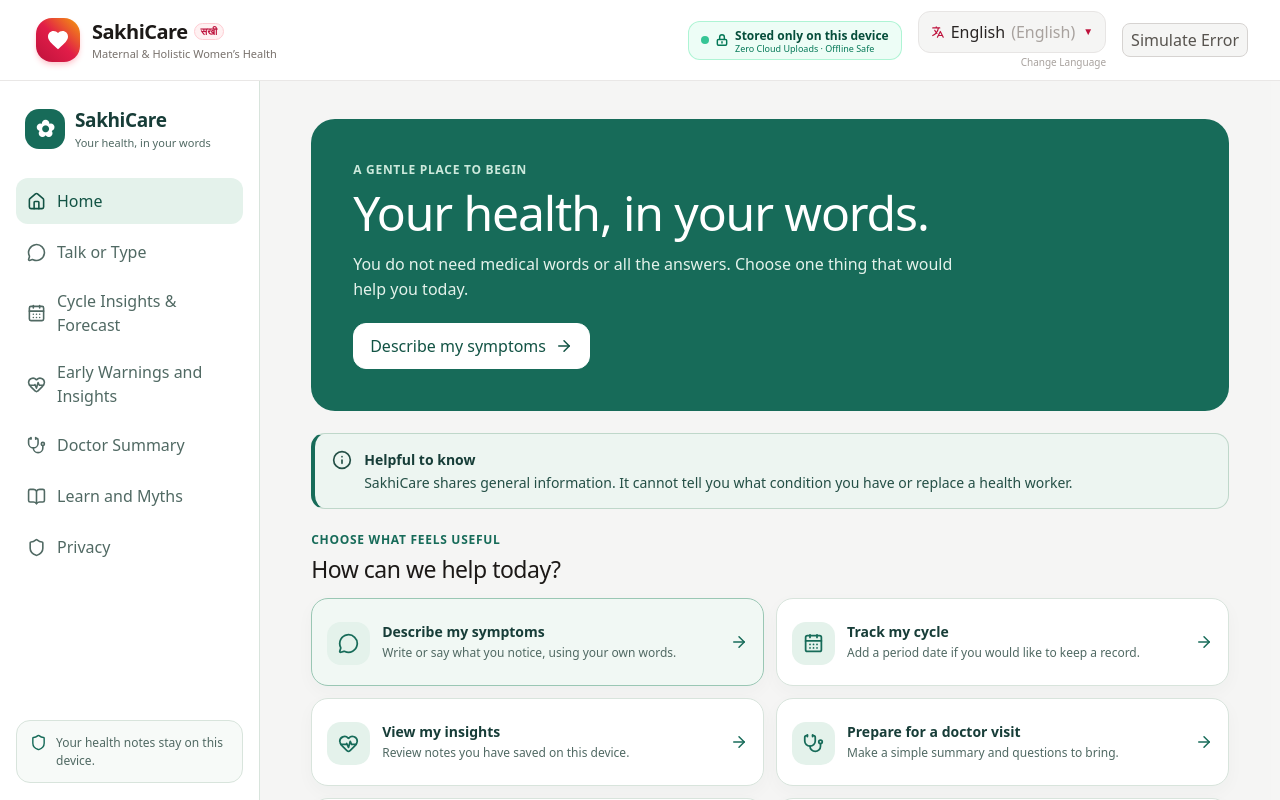
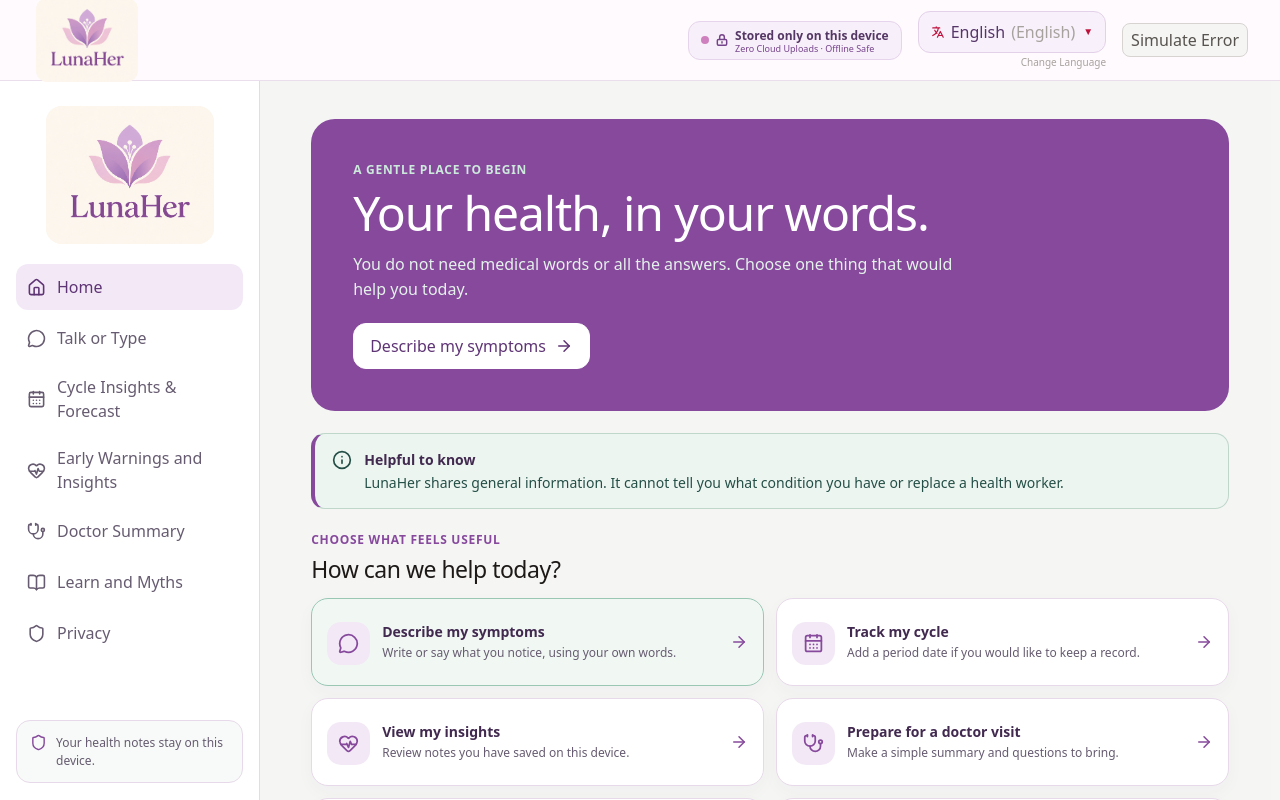
Before and after one commit to S-Chiranjeevi/Chaos, a React (Vite) app: page / in a window 1280 px wide. Shown: the top 800 px of the page. Built offline with nearby package versions, Linux system fonts and the light colour scheme.

Commit message:
Add LunaHer flower logo

```diff
--- a/src/App.jsx
+++ b/src/App.jsx
@@ -101,7 +101,7 @@
   }, []);
 
   useEffect(() => {
-    document.title = `${PAGE_TITLES[activePage]} · PCOS Saathi`;
+    document.title = `${PAGE_TITLES[activePage]} · LunaHer`;
     if (activePage !== 'home') {
       requestAnimationFrame(() => document.querySelector('[data-page-heading]')?.focus());
     }
@@ -203,7 +203,7 @@
           <main id="main-content" className="page-content" tabIndex="-1">
             {renderPage()}
             <footer className="page-footer">
-              <span>PCOS Saathi · A gentle, private place to begin</span>
+              <span>LunaHer · A gentle, private place to begin</span>
               <button type="button" onClick={() => navigate('privacy')}>
                 Privacy choices
               </button>
--- a/src/components/AssessmentView.jsx
+++ b/src/components/AssessmentView.jsx
@@ -36,7 +36,7 @@
             “These symptoms can sometimes occur with PCOS, but they can also have other causes.”
           </p>
           <p className="banner-subtext">
-            This is information, not a diagnosis. SakhiCare helps you organize your experiences and prepare for a safe, supportive conversation with a qualified healthcare professional.
+            This is information, not a diagnosis. LunaHer helps you organize your experiences and prepare for a safe, supportive conversation with a qualified healthcare professional.
           </p>
         </div>
       </div>
--- a/src/components/DisclaimerBanner.jsx
+++ b/src/components/DisclaimerBanner.jsx
@@ -7,7 +7,7 @@
       <Info size={20} aria-hidden="true" />
       <div>
         <strong>Helpful to know</strong>
-        <p>SakhiCare shares general information. It cannot tell you what condition you have or replace a health worker.</p>
+        <p>LunaHer shares general information. It cannot tell you what condition you have or replace a health worker.</p>
       </div>
     </aside>
   )
--- a/src/components/DoctorSummary.jsx
+++ b/src/components/DoctorSummary.jsx
@@ -87,7 +87,7 @@
     if (savedEntry && savedEntry.symptoms && savedEntry.symptoms.length > 0) {
       return {
         ...DEFAULT_DOCTOR_SUMMARY,
-        narrative: `I am sharing a summary of symptoms recorded in SakhiCare: "${savedEntry.rawTranscript}". I would like to discuss possible causes and whether further evaluation is appropriate.`,
+        narrative: `I am sharing a summary of symptoms recorded in LunaHer: "${savedEntry.rawTranscript}". I would like to discuss possible causes and whether further evaluation is appropriate.`,
         mainSymptoms: savedEntry.symptoms.map((s) => ({
           symptom: s.symptom,
           duration: s.duration || 'Not specified',
@@ -184,7 +184,7 @@
 8. PERSONAL NOTES:
    ${summaryData.userNotes || 'None added.'}
 
-NOTE: SakhiCare is an educational self-advocacy tool and does not provide clinical diagnosis.`
+NOTE: LunaHer is an educational self-advocacy tool and does not provide clinical diagnosis.`
   }, [summaryData])
 
   function handleCopy() {
--- a/src/components/HealthEntryExport.jsx
+++ b/src/components/HealthEntryExport.jsx
@@ -50,7 +50,7 @@
 ${healthEntry.assessment.questionsForDoctor?.map((q, i) => `${i + 1}. ${q}`).join('\n')}
 
 DISCLAIMER:
-This summary was organized using SakhiCare. It is educational information for self-advocacy. This is information, not a diagnosis.`
+This summary was organized using LunaHer. It is educational information for self-advocacy. This is information, not a diagnosis.`
 
     const blob = new Blob([summaryText], { type: 'text/plain;charset=utf-8' })
     const url = URL.createObjectURL(blob)
--- a/src/components/Navigation.jsx
+++ b/src/components/Navigation.jsx
@@ -6,8 +6,7 @@
   return (
     <aside className="desktop-navigation" aria-label="Main navigation">
       <a className="app-brand" href="#home" onClick={(event) => { event.preventDefault(); onNavigate('home') }}>
-        <span className="brand-flower" aria-hidden="true">✿</span>
-        <span>SakhiCare<small>Your health, in your words</small></span>
+        <span className="lunaher-logo-window lunaher-sidebar-logo"><img src="/lunaher-logo.png" alt="LunaHer" /></span>
       </a>
       <nav className="section-links">
         {MAIN_SECTIONS.map(({ id, label, icon: Icon }) => (
--- a/src/components/TalkOrType.jsx
+++ b/src/components/TalkOrType.jsx
@@ -230,8 +230,8 @@
       } catch (error) {
         const safetyBlocked = error instanceof AnalysisUnavailableError && /safety checks/i.test(error.message)
         setAnalysisFallbackMessage(safetyBlocked
-          ? 'The online response was hidden by safety checks, so SakhiCare used on-device guidance instead.'
-          : 'We could not use the online analysis service, so SakhiCare used private on-device symptom guidance instead.')
+          ? 'The online response was hidden by safety checks, so LunaHer used on-device guidance instead.'
+          : 'We could not use the online analysis service, so LunaHer used private on-device symptom guidance instead.')
       }
     }
 
--- a/src/components/layout/Header.jsx
+++ b/src/components/layout/Header.jsx
@@ -19,7 +19,7 @@
   const currentLangObj = SUPPORTED_LANGUAGES.find(l => l.code === currentLanguage) || SUPPORTED_LANGUAGES[0];
 
   return (
-    <header className="sticky top-0 z-40 bg-white/95 backdrop-blur-md border-b border-stone-200/90 shadow-xs">
+    <header className="sticky top-0 z-40 bg-white/95 backdrop-blur-md border-b border-stone-200/90 shadow-xs lunaher-header">
       <div className="max-w-7xl mx-auto px-4 sm:px-6 lg:px-8 h-16 sm:h-20 flex items-center justify-between gap-2 sm:gap-4">
 
         {/* Left: Logo & Brand */}
@@ -27,29 +27,10 @@
           <button
             type="button"
             onClick={onNavigateHome}
-            className="flex items-center gap-3 text-left group focus:outline-none focus:ring-2 focus:ring-rose-500 rounded-xl p-1"
-            aria-label="SakhiCare Home - Return to main dashboard"
+            className="flex items-center gap-3 text-left group focus:outline-none rounded-xl p-1 lunaher-brand-button"
+            aria-label="LunaHer Home - Return to main dashboard"
           >
-            {/* Logo Emblem */}
-            <div className="w-10 h-10 sm:w-11 sm:h-11 rounded-2xl bg-gradient-to-tr from-rose-700 via-rose-600 to-amber-500 flex items-center justify-center text-white shadow-md shadow-rose-200 group-hover:scale-105 transition-transform">
-              <svg className="w-6 h-6" viewBox="0 0 24 24" fill="currentColor">
-                <path d="M12 21.35l-1.45-1.32C5.4 15.36 2 12.28 2 8.5 2 5.42 4.42 3 7.5 3c1.74 0 3.41.81 4.5 2.09C13.09 3.81 14.76 3 16.5 3 19.58 3 22 5.42 22 8.5c0 3.78-3.4 6.86-8.55 11.54L12 21.35z" />
-              </svg>
-            </div>
-
-            <div>
-              <div className="flex items-center gap-1.5">
-                <span className="text-lg sm:text-xl font-extrabold text-stone-900 tracking-tight group-hover:text-rose-700 transition-colors">
-                  SakhiCare
-                </span>
-                <span className="text-[10px] font-bold text-rose-700 bg-rose-50 border border-rose-200 px-1.5 py-0.2 rounded-full hidden sm:inline-block">
-                  सखी
-                </span>
-              </div>
-              <p className="text-[11px] text-stone-500 hidden sm:block">
-                Maternal & Holistic Women’s Health
-              </p>
-            </div>
+            <span className="lunaher-logo-window lunaher-header-logo"><img src="/lunaher-logo.png" alt="" /></span>
           </button>
         </div>
 
@@ -58,7 +39,7 @@
 
           {/* Privacy Indicator */}
           <div
-            className="flex items-center gap-1.5 px-2.5 py-1.5 sm:px-3 sm:py-1.5 bg-emerald-50/90 border border-emerald-200/90 rounded-xl text-emerald-900 text-xs shadow-xs"
+            className="flex items-center gap-1.5 px-2.5 py-1.5 sm:px-3 sm:py-1.5 bg-emerald-50/90 border border-emerald-200/90 rounded-xl text-emerald-900 text-xs shadow-xs lunaher-privacy-indicator"
             title="All health records, audio notes, and logs remain strictly encrypted on this device."
             role="status"
             aria-label="Device Privacy: Stored only on this device"
@@ -82,7 +63,7 @@
             <button
               type="button"
               onClick={onOpenLanguageSelector}
-              className="flex items-center gap-1.5 px-2.5 py-1.5 sm:px-3 sm:py-2 bg-stone-100 hover:bg-rose-50 hover:border-rose-300 border border-stone-200 rounded-xl text-stone-800 text-xs font-semibold transition-all focus:outline-none focus:ring-2 focus:ring-rose-500"
+              className="flex items-center gap-1.5 px-2.5 py-1.5 sm:px-3 sm:py-2 bg-stone-100 hover:bg-rose-50 hover:border-rose-300 border border-stone-200 rounded-xl text-stone-800 text-xs font-semibold transition-all focus:outline-none lunaher-language-button"
               aria-label={`Current language is ${currentLangObj.name}. Click to change language.`}
             >
               <svg className="w-3.5 h-3.5 text-rose-700 flex-shrink-0" fill="none" viewBox="0 0 24 24" stroke="currentColor">
--- a/src/data/translations.js
+++ b/src/data/translations.js
@@ -29,7 +29,7 @@
     disclaimer: {
       standard: 'This is information, not a diagnosis.',
       pcosGuidance: 'These symptoms can sometimes occur with PCOS, but they can also have other causes.',
-      full: 'SakhiCare is an informational tool and does not provide clinical diagnosis or treatment. Always consult a certified medical practitioner or gynecologist for diagnosis and clinical care.'
+      full: 'LunaHer is an informational tool and does not provide clinical diagnosis or treatment. Always consult a certified medical practitioner or gynecologist for diagnosis and clinical care.'
     },
     nav: {
       home: 'Home',
--- a/src/layout.css
+++ b/src/layout.css
@@ -1,12 +1,12 @@
 .sakhi-layout {
-  --layout-ink: #173d38;
-  --layout-muted: #506963;
-  --layout-green: #176b59;
-  --layout-green-dark: #125344;
-  --layout-paper: #f6f8f2;
-  --layout-line: #d8e4dc;
+  --layout-ink: #41294f;
+  --layout-muted: #665b70;
+  --layout-green: #86499c;
+  --layout-green-dark: #5f3475;
+  --layout-paper: #fffaf6;
+  --layout-line: #e8d9ea;
   --layout-surface: #fff;
-  --layout-mint: #e4f2eb;
+  --layout-mint: #f3e9f6;
   --layout-warning: #762f26;
   --layout-warning-bg: #fff0ed;
   display: block;
@@ -19,14 +19,25 @@
 .sakhi-layout *, .sakhi-layout *::before, .sakhi-layout *::after { box-sizing: border-box; }
 .sakhi-layout button, .sakhi-layout input, .sakhi-layout textarea, .sakhi-layout select { font: inherit; }
 .sakhi-layout button { cursor: pointer; }
-.sakhi-layout :focus-visible { outline: 3px solid #c0841a; outline-offset: 3px; }
+.sakhi-layout :focus-visible { outline: 3px solid #bd78c7; outline-offset: 3px; }
 .skip-link { position: fixed; z-index: 1000; top: 10px; left: 10px; padding: 10px 14px; background: #fff; color: #173d38; border: 2px solid #176b59; border-radius: 10px; transform: translateY(-150%); }
 .skip-link:focus { transform: translateY(0); }
 .sr-only { position: absolute; width: 1px; height: 1px; padding: 0; margin: -1px; overflow: hidden; clip: rect(0, 0, 0, 0); white-space: nowrap; border: 0; }
 .desktop-navigation { position: sticky; top: 80px; flex: 0 0 260px; width: 260px; height: calc(100vh - 80px); padding: 25px 16px 18px; display: flex; flex-direction: column; background: #fff; border-right: 1px solid var(--layout-line); }
-.app-brand { display: flex; align-items: center; gap: 10px; padding: 0 9px 27px; color: var(--layout-ink); text-decoration: none; font-weight: 800; font-size: 19px; letter-spacing: -.4px; }
+.app-brand { display: flex; align-items: center; justify-content: center; gap: 10px; padding: 0 9px 20px; color: var(--layout-ink); text-decoration: none; font-weight: 800; font-size: 19px; letter-spacing: -.4px; }
 .app-brand small { display: block; color: var(--layout-muted); font-size: 11px; font-weight: 500; letter-spacing: 0; }
 .brand-flower { width: 40px; height: 40px; display: grid; place-items: center; border-radius: 14px; color: #fff; background: var(--layout-green); font-size: 23px; }
+.lunaher-header { background: rgba(255, 250, 253, .97) !important; border-color: #eaddec !important; }
+.lunaher-brand-button:focus-visible { outline: 3px solid #bd78c7 !important; outline-offset: 2px; }
+.lunaher-logo-window { position: relative; display: block; flex: none; overflow: hidden; background: #fdf6eb; border-radius: 12px; }
+.lunaher-logo-window img { position: absolute; top: -25%; left: -25%; width: 150%; height: 150%; max-width: none; object-fit: contain; }
+.lunaher-header-logo { width: 102px; height: 84px; }
+.lunaher-sidebar-logo { width: 168px; height: 138px; border-radius: 16px; }
+.lunaher-privacy-indicator { color: #553765 !important; background: #f7eff9 !important; border-color: #e5d4eb !important; }
+.lunaher-privacy-indicator .bg-emerald-500 { background-color: #c56ab2 !important; }
+.lunaher-privacy-indicator .text-emerald-700 { color: #75438b !important; }
+.lunaher-language-button { color: #563669 !important; background: #f8f0fa !important; border-color: #e3d1e9 !important; }
+.lunaher-language-button:hover { background: #f0e2f4 !important; border-color: #ca9bd3 !important; }
 .section-links { display: grid; gap: 5px; }
 .section-link { width: 100%; min-height: 46px; padding: 9px 11px; display: flex; align-items: center; gap: 11px; border: 0; border-radius: 12px; background: transparent; color: var(--layout-muted); text-align: left; font-size: 13px; font-weight: 650; line-height: 1.3; }
 .section-link:hover, .section-link.is-active { background: var(--layout-mint); color: var(--layout-green-dark); }
@@ -123,6 +134,10 @@
   .app-column { width: 100%; }
   .app-body { display: block; min-height: calc(100vh - 64px); }
   .mobile-topbar { position: sticky; top: 0; z-index: 50; min-height: 56px; padding: 8px 15px; display: flex; align-items: center; justify-content: space-between; background: #ffffffed; border-bottom: 1px solid var(--layout-line); backdrop-filter: blur(12px); }
+  .lunaher-header-logo { width: 76px; height: 62px; }
+  .lunaher-privacy-indicator { padding: 6px 7px !important; }
+  .lunaher-privacy-indicator span:first-of-type { font-size: 9px !important; }
+  .lunaher-header .max-w-7xl { height: 64px; }
   .mobile-brand { display: inline-flex; align-items: center; gap: 7px; color: var(--layout-green-dark); font-weight: 800; text-decoration: none; }
   .mobile-back { display: inline-flex; align-items: center; gap: 5px; padding: 8px 9px; color: var(--layout-green-dark); border: 0; border-radius: 10px; background: transparent; font-size: 13px; font-weight: 700; }
   .page-content { width: 100%; min-height: calc(100vh - 56px); padding: 22px 16px 15px; }
--- a/src/views/PrivacyView.jsx
+++ b/src/views/PrivacyView.jsx
@@ -191,7 +191,7 @@
                 variant="danger"
                 size="sm"
                 onClick={handlePurgeAll}
-                ariaLabel="Delete all stored PCOS Saathi records permanently"
+                ariaLabel="Delete all stored LunaHer records permanently"
                 helperText="Irreversible action"
                 icon={
                   <svg className="w-4 h-4" fill="none" viewBox="0 0 24 24" stroke="currentColor">
@@ -205,7 +205,7 @@
 
             {purgeConfirmed && (
               <div role="status" className="p-3 bg-red-100 text-red-900 border border-red-300 rounded-xl text-xs font-semibold">
-                ✓ All PCOS Saathi local records have been successfully eradicated from this browser.
+                ✓ All LunaHer local records have been successfully deleted from this browser.
               </div>
             )}
           </div>
```
Also changed, not shown: index.html (+3 -4 lines), public/lunaher-flower.png (added), public/lunaher-logo.png (added).
